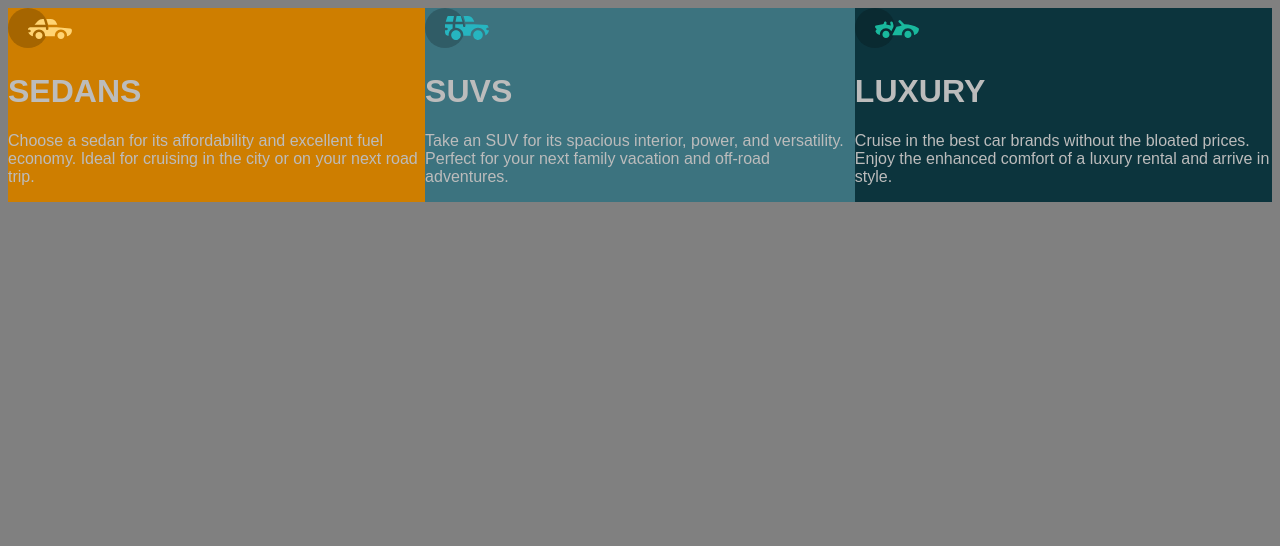
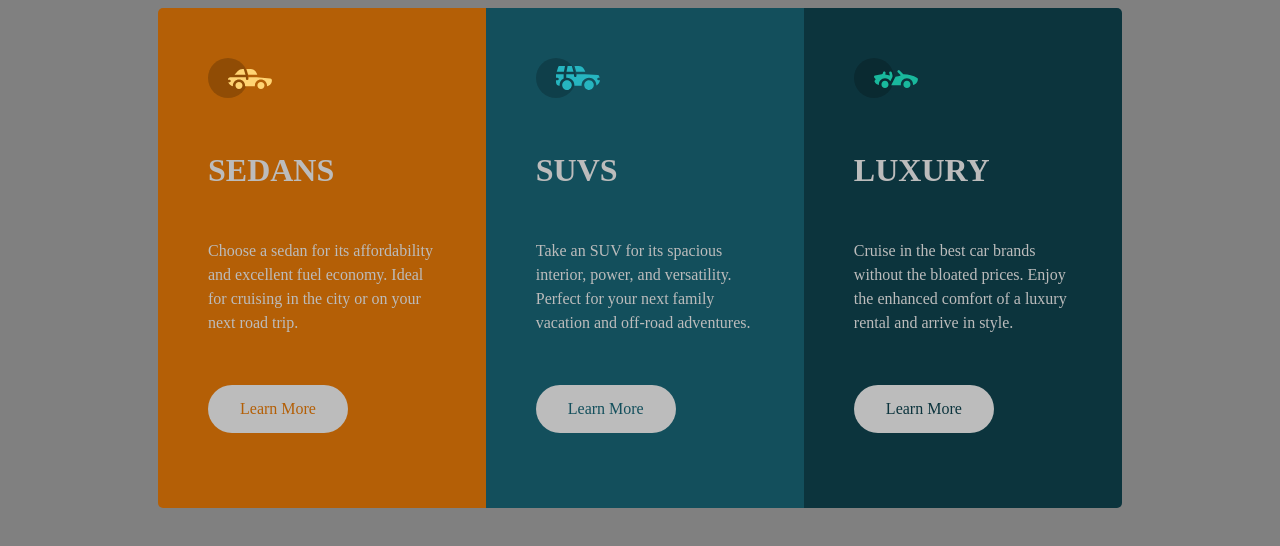
Before and after one commit to JoeGracey/3-column-preview-card, a plain HTML site: page 3-column-preview-card-component-main/index.html in a window 1280 px wide. Drawn offline with Linux system fonts and the light colour scheme.

Commit message:
Add files via upload

```diff
--- a/3-column-preview-card-component-main/index.html
+++ b/3-column-preview-card-component-main/index.html
@@ -11,7 +11,6 @@
 
   <title>Frontend Mentor | 3-column preview card component</title>
 
-  <!-- Feel free to remove these styles or customise in your own stylesheet 👍 -->
   <style>
     .attribution {
       font-size: 11px;
@@ -27,25 +26,34 @@
 <body>
   <div class="main-div">
 
-    <div class="sedans">
+    <div class="sedans-div">
+
       <img src="images/icon-sedans.svg" alt="">
       <h1>SEDANS</h1>
       <p>Choose a sedan for its affordability and excellent fuel economy. Ideal for cruising in the city
-      or on your next road trip.</p>
+        or on your next road trip.</p>
+      <a href="#" class="button-sedans">Learn More</a>
+
     </div>
 
-    <div class="suvs">
+    <div class="suvs-div">
+
       <img src="images/icon-suvs.svg" alt="">
       <h1>SUVS</h1>
       <p>Take an SUV for its spacious interior, power, and versatility. Perfect for your next family vacation
-      and off-road adventures.</p>
+        and off-road adventures.</p>
+      <a href="#" class="button-suvs">Learn More</a>
+
     </div>
 
-    <div class="luxury">
+    <div class="luxury-div">
+
       <img src="images/icon-luxury.svg" alt="">
       <h1>LUXURY</h1>
       <p>Cruise in the best car brands without the bloated prices. Enjoy the enhanced comfort of a luxury
-      rental and arrive in style.</p>
+        rental and arrive in style.</p>
+      <a href="#" class="button-luxury">Learn More</a>
+
     </div>
 
   </div>
--- a/3-column-preview-card-component-main/styles.css
+++ b/3-column-preview-card-component-main/styles.css
@@ -4,37 +4,99 @@ html {
 
 .main-div {
   overflow: hidden;
-  width: 100%;
+  margin: 0 150px 0 150px;
+  border-radius: 5px;
 }
 
 h1 {
   color: #bcbcbc;
+  margin: 50px 0 0 50px;
 }
 
-.sedans {
-  font-family: sans-serif;
-  background-color: #ce7e00;
+.sedans-div {
+  background-color: #b45f06;
+  float: left;
+  width: 34%;
+  height: 500px;
+}
+
+.suvs-div {
+  background-color: #134f5c;
   float: left;
   width: 33%;
-  text-align: left;
+  height: 500px;
 }
 
-.suvs {
-  font-family: sans-serif;
-  background-color: #3c737f;
-  float: left;
-  width: 34%;
-  text-align: left;
-}
-
-.luxury {
-  font-family: sans-serif;
+.luxury-div {
   background-color: #0c343d;
   float: left;
   width: 33%;
-  text-align: left;
+  height: 500px;
+}
+
+img {
+  margin: 50px 0 0 50px;
 }
 
 p {
+  margin: 50px 50px 0 50px;
+  line-height: 1.5;
   color: #bcbcbc;
 }
+
+.button-sedans {
+  background-color: #bcbcbc;
+  border: none;
+  color: #b45f06;
+  padding: 15px 32px;
+  text-align: center;
+  text-decoration: none;
+  display: inline-block;
+  font-size: 16px;
+  margin: 50px 0 0 50px;
+  border-radius: 25px;
+}
+
+.button-sedans:hover {
+  background-color: #b45f06;
+  color: #bcbcbc;
+  border: .5px solid #bcbcbc;
+}
+
+.button-suvs {
+  background-color: #bcbcbc;
+  border: none;
+  color: #134f5c;
+  padding: 15px 32px;
+  text-align: center;
+  text-decoration: none;
+  display: inline-block;
+  font-size: 16px;
+  margin: 50px 0 0 50px;
+  border-radius: 25px;
+}
+
+.button-suvs:hover {
+  background-color: #134f5c;
+  color: #bcbcbc;
+  border: .5px solid #bcbcbc;
+}
+
+.button-luxury {
+  background-color: #bcbcbc;
+  border: none;
+  color: #0c343d;
+  padding: 15px 32px;
+  text-align: center;
+  text-decoration: none;
+  display: inline-block;
+  font-size: 16px;
+  margin: 50px 0 0 50px;
+  border-radius: 25px;
+}
+
+.button-luxury:hover {
+  background-color: #0c343d;
+  color: #bcbcbc;
+  border: .5px solid #bcbcbc;
+}
```
